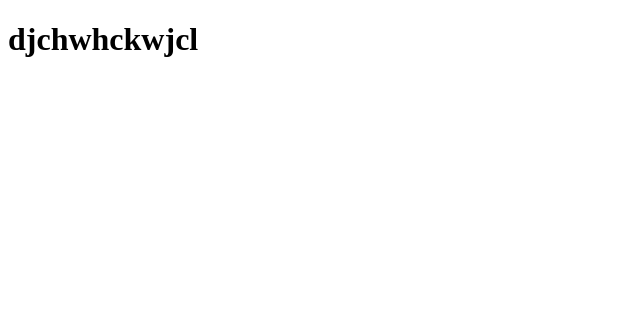
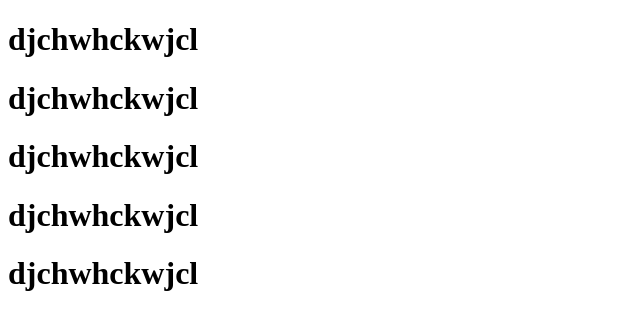
Before and after one commit to FZX-FZX/wodeku, a plain HTML site: page tianhong/git.html in a window 1280 px wide. Shown: the whole page, without its empty margins (0-640 px from the left). Drawn offline with Linux system fonts and the light colour scheme.

Commit message:
git内容修改

```diff
--- a/tianhong/git.html
+++ b/tianhong/git.html
@@ -8,5 +8,6 @@
 </head>
 <body>
     <h1>djchwhckwjcl</h1>
+    <h1>djchwhckwjcl</h1><h1>djchwhckwjcl</h1><h1>djchwhckwjcl</h1><h1>djchwhckwjcl</h1>
 </body>
 </html>
```
